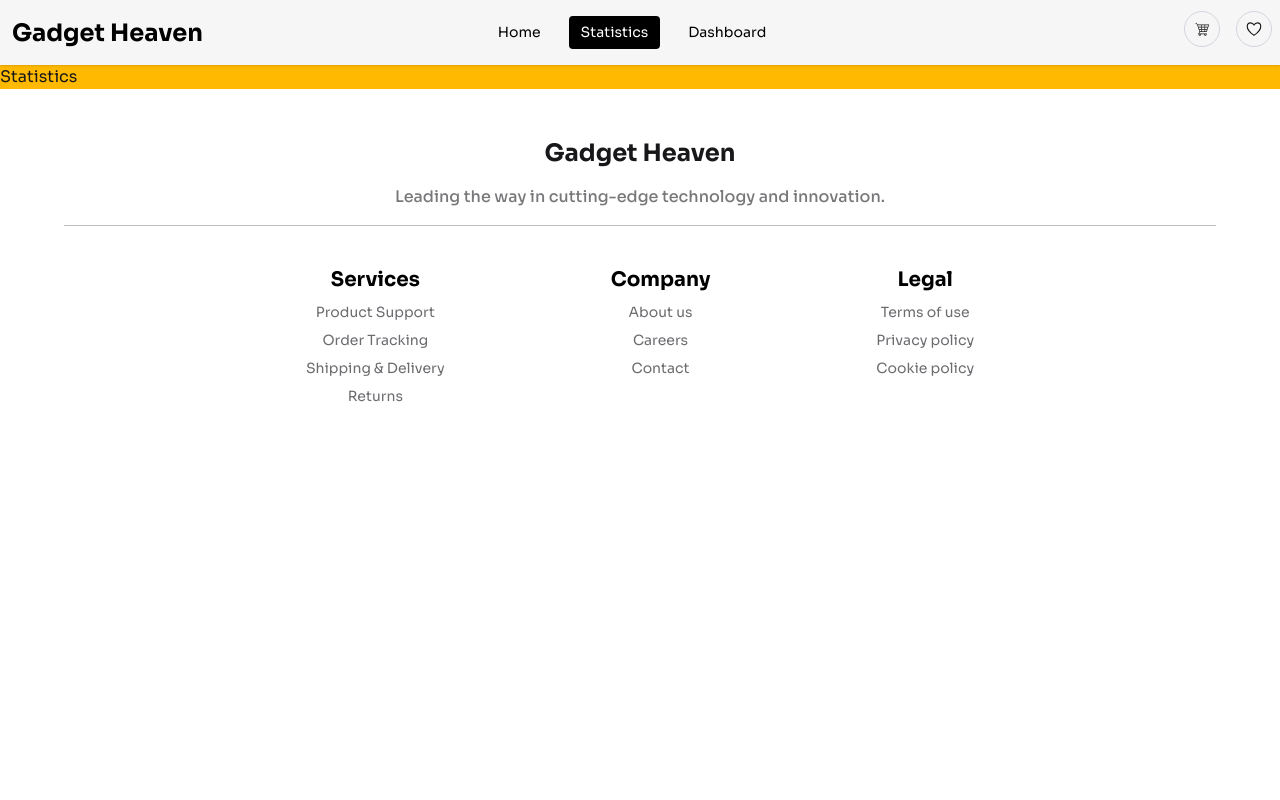
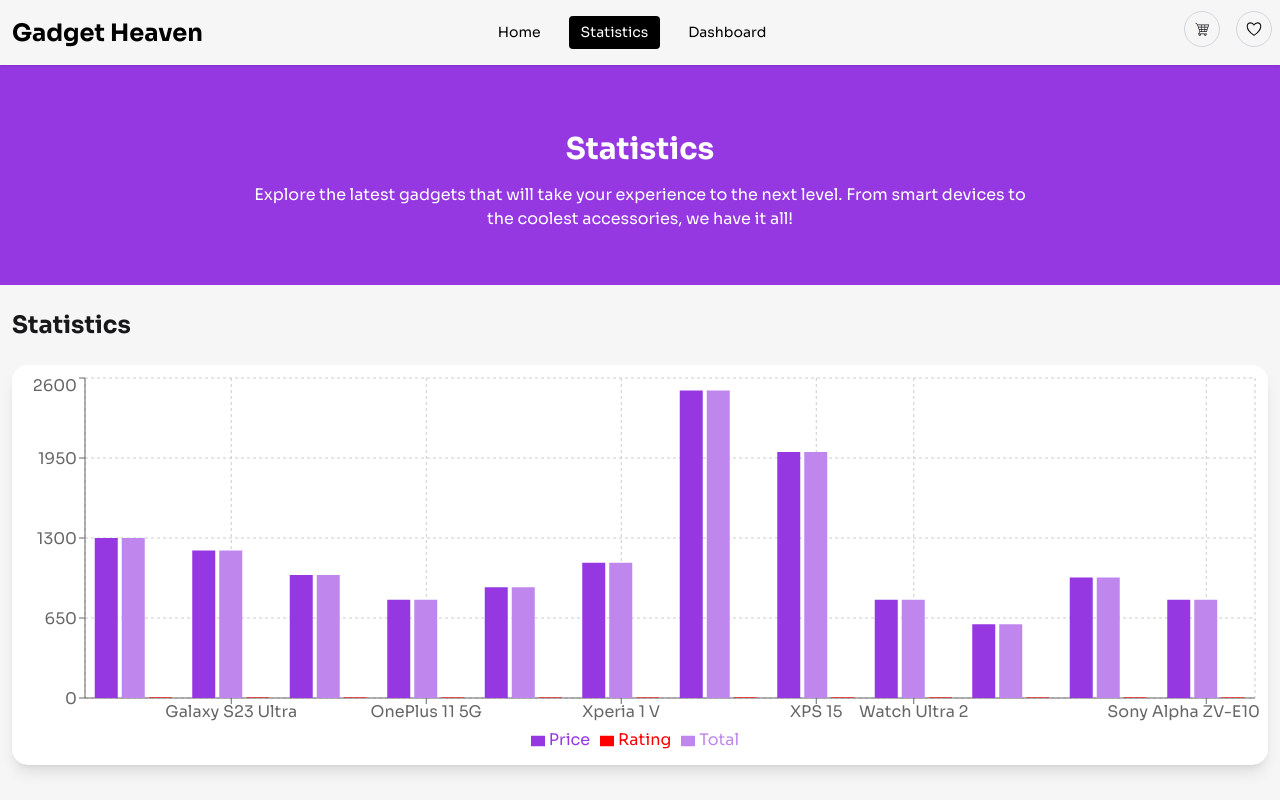
Before and after one commit to Morshedkhondokar/Assignment-8, a React (Vite) app: page /statistics in a window 1280 px wide. Shown: the top 800 px of the page. Built offline with nearby package versions, Linux system fonts and the light colour scheme.

Commit message:
add Statistics content

```diff
--- a/src/Components/Statistics/Statistics.jsx
+++ b/src/Components/Statistics/Statistics.jsx
@@ -1,10 +1,48 @@
-import React from 'react';
+import { useEffect, useState } from "react";
+import { BarChart, Bar, XAxis, YAxis, CartesianGrid, Tooltip, Legend,
+    ResponsiveContainer,} from "recharts";
 
 const Statistics = () => {
+    const [products, setProducts] = useState([]);
+
+    useEffect( () => {
+        fetch("/data/data.json")
+        .then(res => res.json())
+        .then(data =>{
+        const updatedData = data.map((item) => ({...item,total: item.price * (item.quantity || 1)}));
+        setProducts(updatedData);
+    });
+    },[])
+
+
     return (
-        <div>
-            <h1 className='bg-amber-400'>Statistics</h1>
+    <div className=" ">
+        <div className='h-[340px] md:h-[220px] bg-[#9538e2] pt-8'>
+              <div className=' flex flex-col justify-center items-center h-36 gap-4 pt-6 px-3 max-w-[800px] mx-auto'>
+                <h1 className='font-bold text-3xl text-white'>Statistics</h1>
+                <p className='text-white text-center'>Explore the latest gadgets that will take your experience to
+                  the next level. From smart devices to the coolest accessories, we have it all!</p>
+              </div>
+            </div>
+        <div className="px-3 mt-6">
+            <h1 className='text-2xl font-bold'>Statistics</h1>
+       <div className="w-full h-[400px] mb-20 mt-6 bg-white rounded-2xl p-2 shadow-lg">
+            <ResponsiveContainer width="100%" height='100%'>
+            <BarChart data={products}>
+            <CartesianGrid strokeDasharray="3 3" />
+            <XAxis dataKey="product_name" />
+            <YAxis />
+            <Tooltip />
+            <Legend />
+            {/* Multiple Bars */}
+            <Bar dataKey="price" fill="#9538e2" name="Price" />
+            <Bar dataKey="total" fill="#bf87ee" name="Total" />
+            <Bar dataKey="rating" fill="#ff0000" name="Rating" />
+            </BarChart>
+      </ResponsiveContainer>
+       </div>
         </div>
+    </div>
     );
 };
 
```
